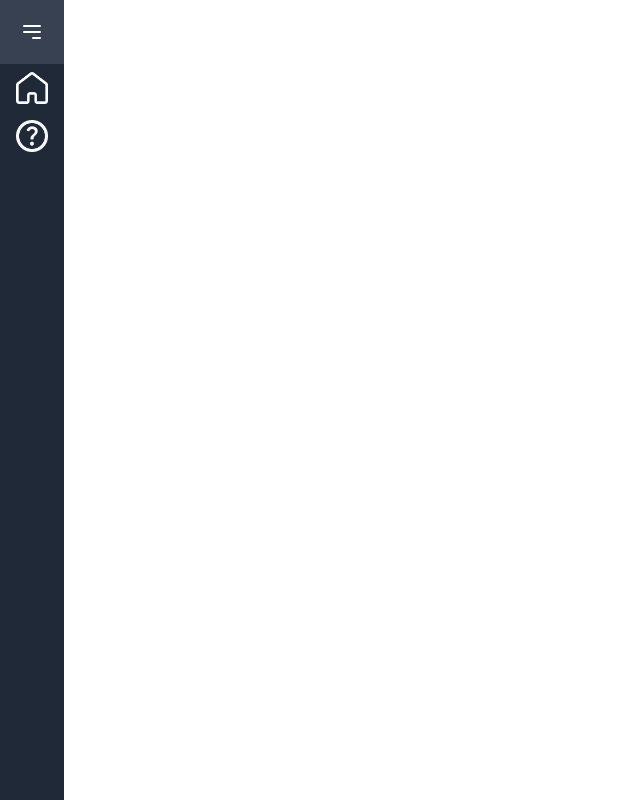
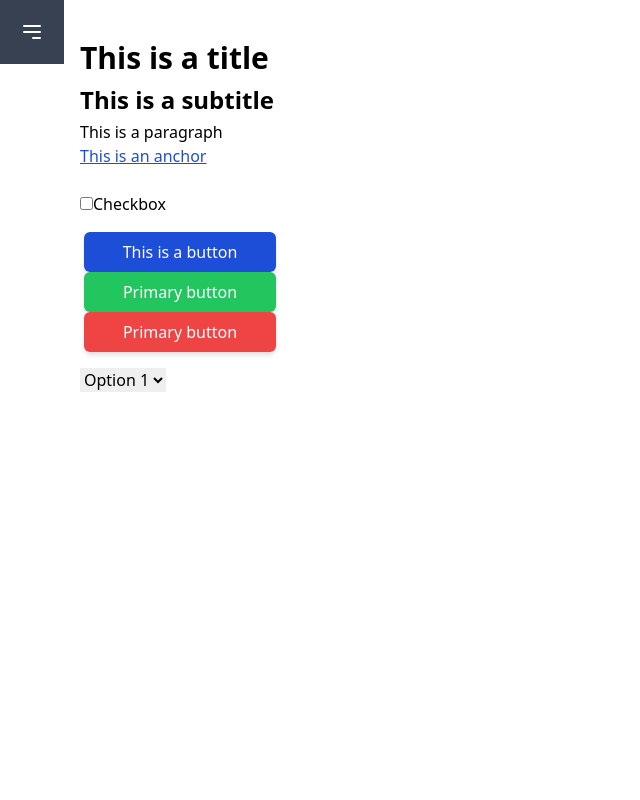
Before and after one commit to themarketingpod/pod-dev-task, a React (Vite) app: page /system in a window 1280 px wide. Before the commit this address had no page. Shown: the whole page, without its empty margins (0-640 px from the left). Built offline with nearby package versions, Linux system fonts and the light colour scheme.

Commit message:
added design system to css file, fixed sidebar, styled buttons

```diff
--- a/src/App.tsx
+++ b/src/App.tsx
@@ -2,6 +2,7 @@ import { Routes, Route } from 'react-router-dom';
 import Dashboard from './Pages/Dashboard';
 import EditUser from './Pages/EditUser';
 import Sidebar from './Components/Sidebar';
+import System from './Pages/System';
 
 function App() {
   return (
@@ -12,6 +13,7 @@ function App() {
           <Routes>
             <Route path="/" element={<Dashboard />} />
             <Route path="/users/:userId/edit" element={<EditUser />} />
+            <Route path="/system" element={<System />} />
           </Routes>
         </div>
       </div>
--- a/src/Components/Sidebar.tsx
+++ b/src/Components/Sidebar.tsx
@@ -26,7 +26,7 @@ const Sidebar = () => {
         )}
       </button>
       {/* Sidebar */}
-      <div className={`fixed bottom-0 left-0 bg-gray-800 text-white w-16 flex flex-col items-center h-full overflow-hidden transition-all duration-300 ${isOpen ? 'w-8' : 'w-0'}`}>
+      <div className={`fixed bottom-0 left-0 bg-gray-800 text-white flex flex-col items-center h-full overflow-hidden transition-all duration-300 ${isOpen ? 'w-16' : 'w-0'}`}>
         <div className="mt-8">
           <div className="mb-4">
             {/* Link to the dashboard */}
--- a/src/Components/UserModal.tsx
+++ b/src/Components/UserModal.tsx
@@ -87,11 +87,11 @@ const UserModal: React.FC<UserModalProps> = ({ user, onClose, isOpen }) => {
             </div>
             <a className="text-blue-500 hover:underline" href={`mailto:${user.email}`}>{user.email}</a>
           </div>
-          <Link to={`/users/${user.id}/edit`} className="bg-blue-500 hover:bg-blue-700 text-white font-bold py-2 px-4 rounded mr-2 inline-block">
+          <Link to={`/users/${user.id}/edit`} className="btn py-2 px-4">
             Update User
           </Link>
           <button
-            className="bg-red-500 hover:bg-red-700 text-white font-bold py-2 px-4 rounded inline-block"
+            className="btn btn-reject py-2 px-4"
             onClick={handleDeleteUser}
           >
             Delete User
--- a/src/Pages/Dashboard.tsx
+++ b/src/Pages/Dashboard.tsx
@@ -84,7 +84,7 @@ function DashboardPage() {
   return (
     <div className="flex justify-center text-center items-center">
       <div className="p-4">
-        <h1 className="text-3xl font-semibold mb-2">User Dashboard</h1>
+        <h1>User Dashboard</h1>
         <p className="mb-4">Select a user from the table below to view more details</p>
         <div className="flex justify-center mb-4">
           <input
@@ -94,7 +94,7 @@ function DashboardPage() {
             onChange={handleSearch}
             className="mr-2 px-2 py-1 border border-gray-300 rounded"
           />
-          <button onClick={() => setSearchTerm('')} className="px-4 py-1 bg-gray-300 text-gray-800 rounded">Clear</button>
+          <button onClick={() => setSearchTerm('')} className="btn">Clear</button>
         </div>
         {loading ? (
           <p>Loading...</p>
--- a/src/Pages/EditUser.tsx
+++ b/src/Pages/EditUser.tsx
@@ -184,14 +184,14 @@ export default function EditUser() {
             <div className="flex justify-center">
               <button
                 type="button"
-                className="bg-blue-500 hover:bg-blue-700 text-white font-bold py-2 px-4 rounded mr-2"
+                className="btn"
                 onClick={handleUpdateUser}
               >
                 Update User
               </button>
               <button
                 type="button"
-                className="bg-red-500 hover:bg-red-700 text-white font-bold py-2 px-4 rounded"
+                className="btn btn-reject"
                 onClick={handleDeleteUser}
               >
                 Delete User
--- /dev/null
+++ b/src/Pages/System.tsx
@@ -0,0 +1,32 @@
+export default function DesignSystem() {
+    return (
+        <>
+        <div className="px-20 py-10">
+            <div>
+                <h1>This is a title</h1>
+                <h2>This is a subtitle</h2>
+                <p>This is a paragraph</p>
+                <a href="#">This is an anchor</a>
+            </div>
+            <div>
+                <input type="text" />
+            </div>
+            <div>
+                <input type="checkbox" />
+                <label htmlFor="checkbox">Checkbox</label>
+            </div>
+            <div className="my-4 flex flex-col w-[200px]">
+                <button className="btn">This is a button</button>
+                <button className="btn btn-accept">Primary button</button>
+                <button className="btn btn-reject">Primary button</button>
+            </div>
+            <div>
+                <select>
+                    <option>Option 1</option>
+                    <option>Option 2</option>
+                </select>
+            </div>
+        </div>
+        </>
+    )
+}
--- a/src/index.css
+++ b/src/index.css
@@ -1,3 +1,37 @@
 @tailwind base;
 @tailwind components;
 @tailwind utilities;
+
+@layer base {
+    h1 {
+        @apply text-3xl font-bold mb-2;
+    }
+
+    h2 {
+        @apply text-2xl font-semibold mb-1;
+    }
+
+    a {
+        @apply text-blue-700 underline hover:text-purple-500 transition;
+    }
+
+    .btn {
+        @apply px-4 py-2 bg-blue-700 text-white rounded-md shadow-md no-underline  mx-1;
+    }
+
+    .btn:hover {
+        @apply transition duration-300 ease-in-out opacity-75;
+    }
+
+    a.btn:hover {
+        @apply text-white no-underline opacity-75;
+    }
+
+    .btn-accept {
+        @apply bg-green-500;
+    }
+
+    .btn-reject {
+        @apply bg-red-500;
+    }
+}
```
